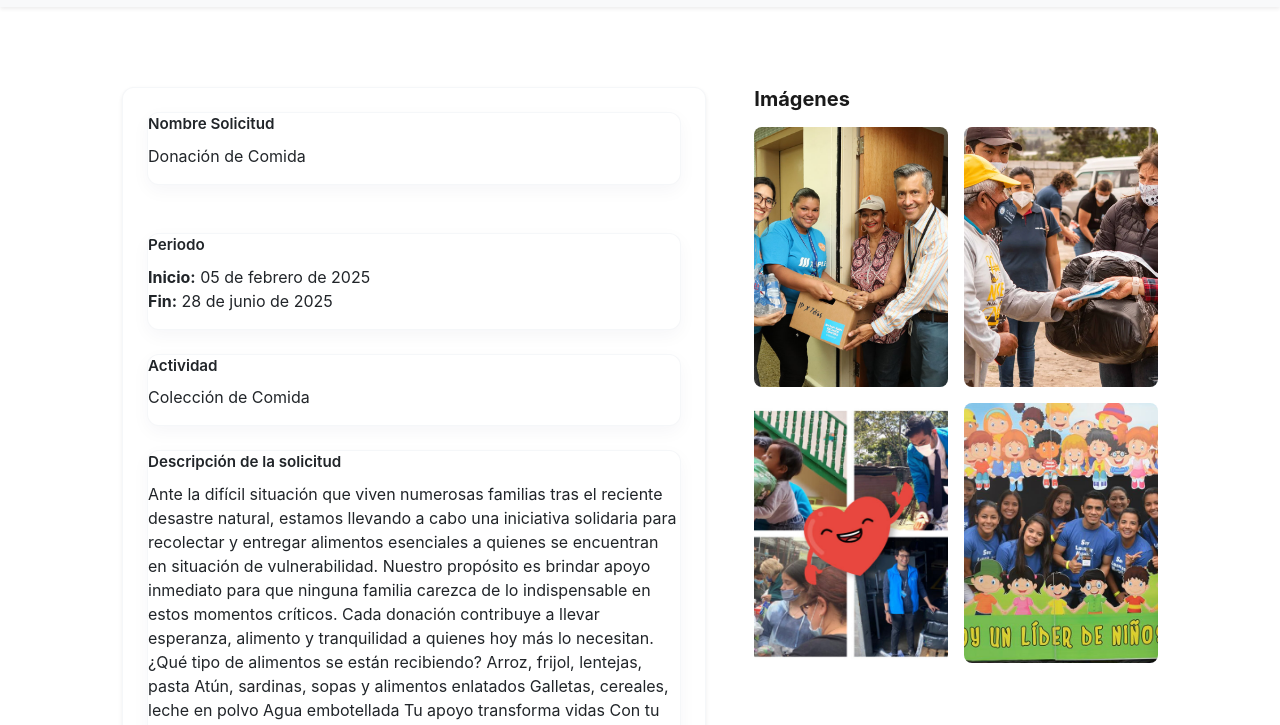
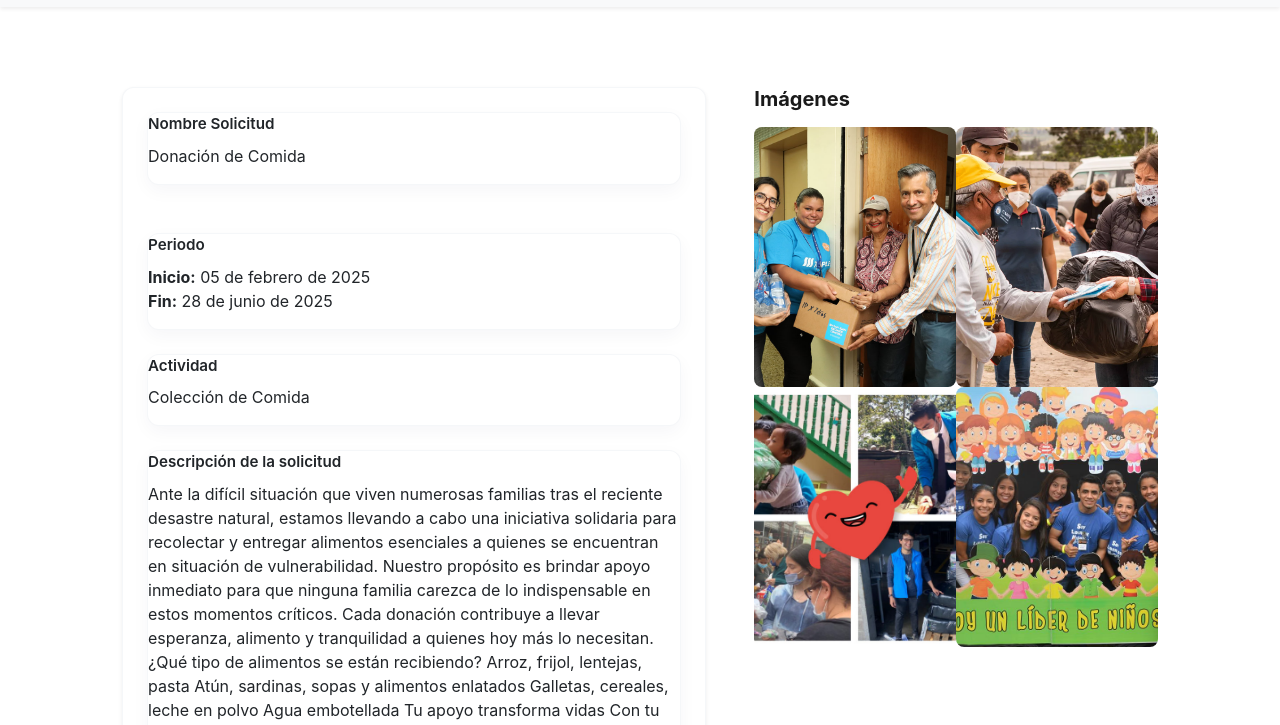
Before and after one commit to aloJazDiaz/SIASABES, a plain HTML site: page detalleSolicitud1.html in a window 1280 px wide. Shown: the part 65-790 px from the top of the page. Drawn offline with nearby package versions, Linux system fonts and the light colour scheme.

Commit message:
Add files via upload

```diff
--- a/detalleSolicitud1.html
+++ b/detalleSolicitud1.html
@@ -150,7 +150,7 @@ Con tu ayuda, podemos llegar a más hogares y acompañar a más familias en su r
             <div class="col-lg-5">
                 <h5 class="fw-bold mb-3">Imágenes</h5>
 
-                <div class="row g-3">
+                       <div class="row gallery-grid">
                     <!-- Imagen 1 -->
                     <div class="col-6">
                         <img src="assets/img/img5.jpg" class="gallery-img" data-bs-toggle="modal" data-bs-target="#imgModal" onclick="setModalImage(this.src)">
```
Also changed, not shown: detalleSolicitud2.html (+1 -1 lines), detalleSolicitud3.html (+1 -1 lines), detalleSolicitud4.html (+1 -1 lines).
